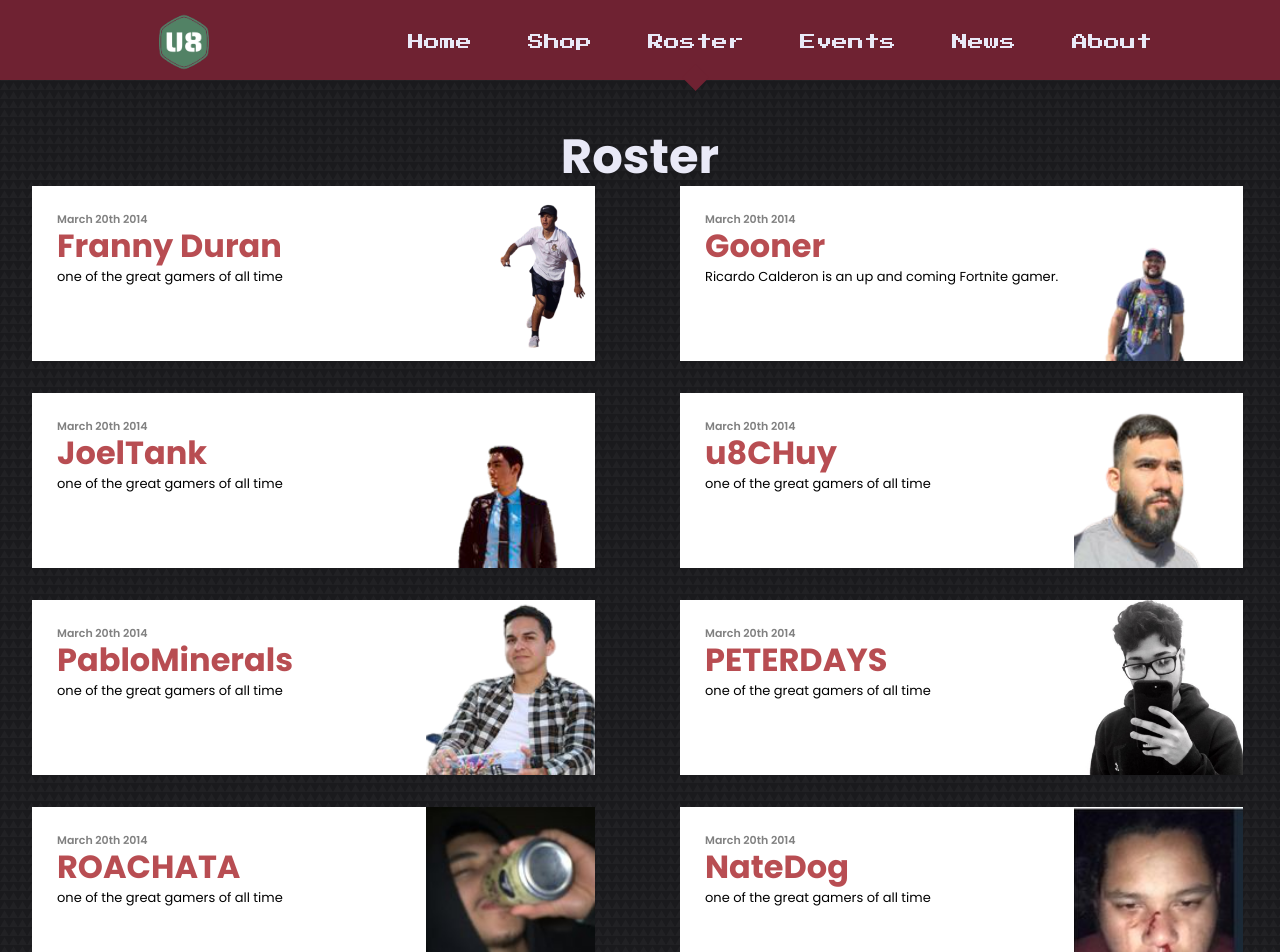
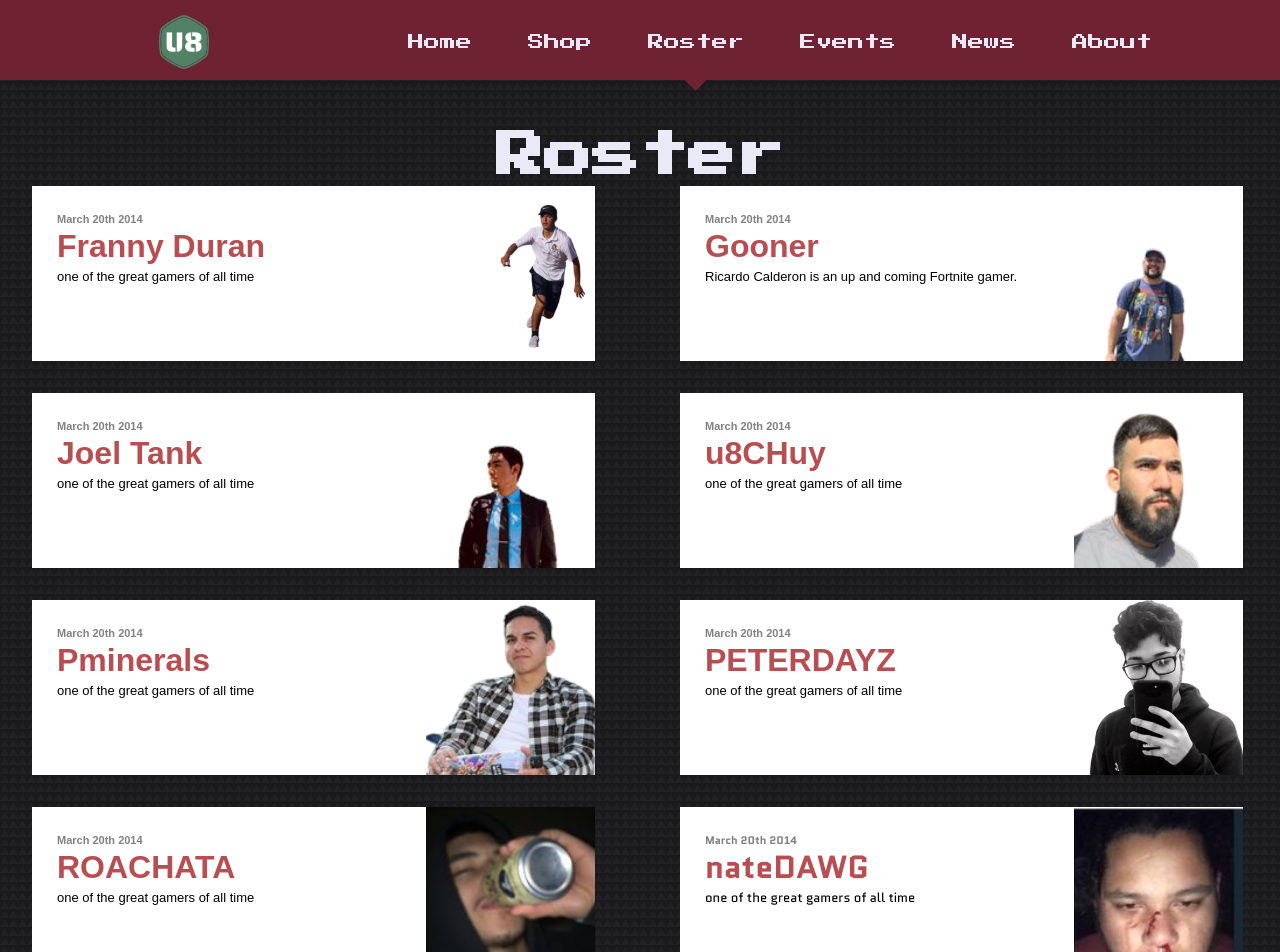
Before and after one commit to ChrisCarteno/u8gamers, a React (Create React App) app: page /roster in a window 1280 px wide. Shown: the top 952 px of the page. Built offline with nearby package versions, Linux system fonts and the light colour scheme.

Commit message:
changed roster page for nate dawg

```diff
--- a/src/pages/roster/Roster.jsx
+++ b/src/pages/roster/Roster.jsx
@@ -48,7 +48,7 @@ class Card extends React.Component {
 function Roster() {
   return (
     <div className='roster-container'>
-      <h1>Roster</h1>
+      <h1 className='roster-title'>Roster</h1>
       <div className="roster-main__header-container">
         <Link to={`/roster/franny`} className="article-link">
           <Card image={FrannyImg} signDate={"March 20th 2014"} title={"Franny Duran"} text={"one of the great gamers of all time"}/>
@@ -57,22 +57,22 @@ function Roster() {
           <Card image={GoonerImage} signDate={"March 20th 2014"} title={"Gooner"} text={"Ricardo Calderon is an up and coming Fortnite gamer."}/>
         </Link>
           <Link to={`/roster/joel`} className="article-link">
-        <Card image={JoelTank} signDate={"March 20th 2014"} title={"JoelTank"} text={"one of the great gamers of all time"}/>
+        <Card image={JoelTank} signDate={"March 20th 2014"} title={"Joel Tank"} text={"one of the great gamers of all time"}/>
           </Link>
         <Link to={`/roster/chuy`} className="article-link">
           <Card image={uCHuy} signDate={"March 20th 2014"} title={"u8CHuy"} text={"one of the great gamers of all time"}/>
         </Link>
         <Link to={`/roster/pablo`} className="article-link">
-          <Card image={PabloMinerals} signDate={"March 20th 2014"} title={"PabloMinerals"} text={"one of the great gamers of all time"}/>
+          <Card image={PabloMinerals} signDate={"March 20th 2014"} title={"Pminerals"} text={"one of the great gamers of all time"}/>
         </Link>
         <Link to={`/roster/peter`} className="article-link">
-          <Card image={PETERDAYS} signDate={"March 20th 2014"} title={"PETERDAYS"} text={"one of the great gamers of all time"}/>
+          <Card image={PETERDAYS} signDate={"March 20th 2014"} title={"PETERDAYZ"} text={"one of the great gamers of all time"}/>
         </Link>
         <Link to={`/roster/roach`} className="article-link">
           <Card image={ROACHATA} signDate={"March 20th 2014"} title={"ROACHATA"} text={"one of the great gamers of all time"}/>
         </Link>
-        <Link to={`/roster/nate`} className="article-link">
-          <Card image={NateDog} signDate={"March 20th 2014"} title={"NateDog"} text={"one of the great gamers of all time"}/>
+        <Link to={`/roster/nate`} className="article-link nateDawg">
+          <Card image={NateDog} signDate={"March 20th 2014"} title={"nateDAWG"} text={"one of the great gamers of all time"}/>
         </Link>
       </div>
     </div>
--- a/src/pages/roster/roster.css
+++ b/src/pages/roster/roster.css
@@ -1,3 +1,6 @@
+@import url('https://fonts.googleapis.com/css2?family=Press+Start+2P&display=swap');
+@import url('https://fonts.googleapis.com/css2?family=Quantico:ital,wght@0,400;0,700;1,400;1,700&display=swap');
+
 .card {
   width:280px;
   display: block;
@@ -13,6 +16,10 @@
       transform: translate(10px, 0);
     }
   }
+}
+
+.roster-title{
+  font-family: 'Press Start 2P', cursive;
 }
 
 .card-body:hover{
@@ -96,4 +103,9 @@
 
 .article-link{
   padding-bottom: 2rem;
+  font-family: 'Nunito', sans-serif;
 }
+
+.nateDawg{
+  font-family: 'Quantico', sans-serif;
+}
```
